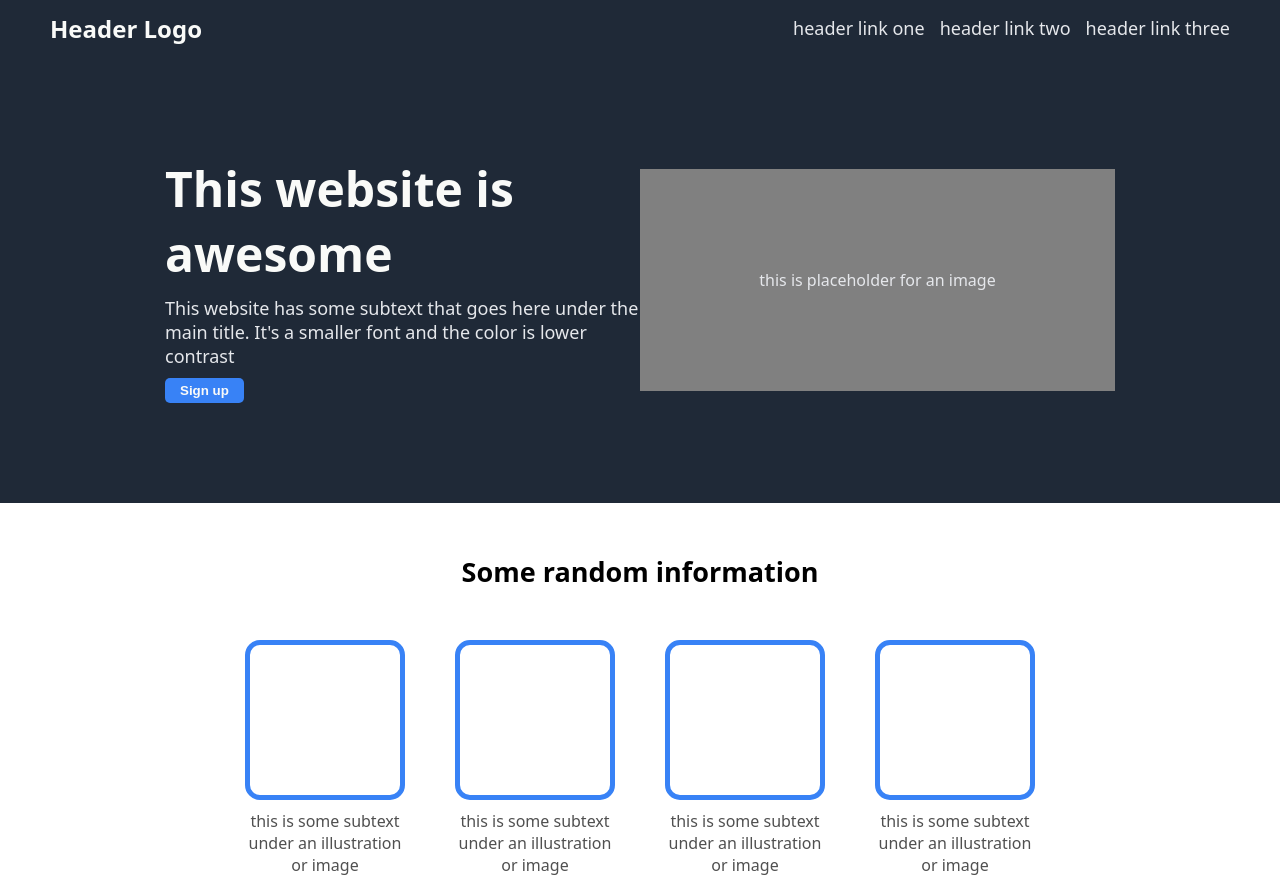
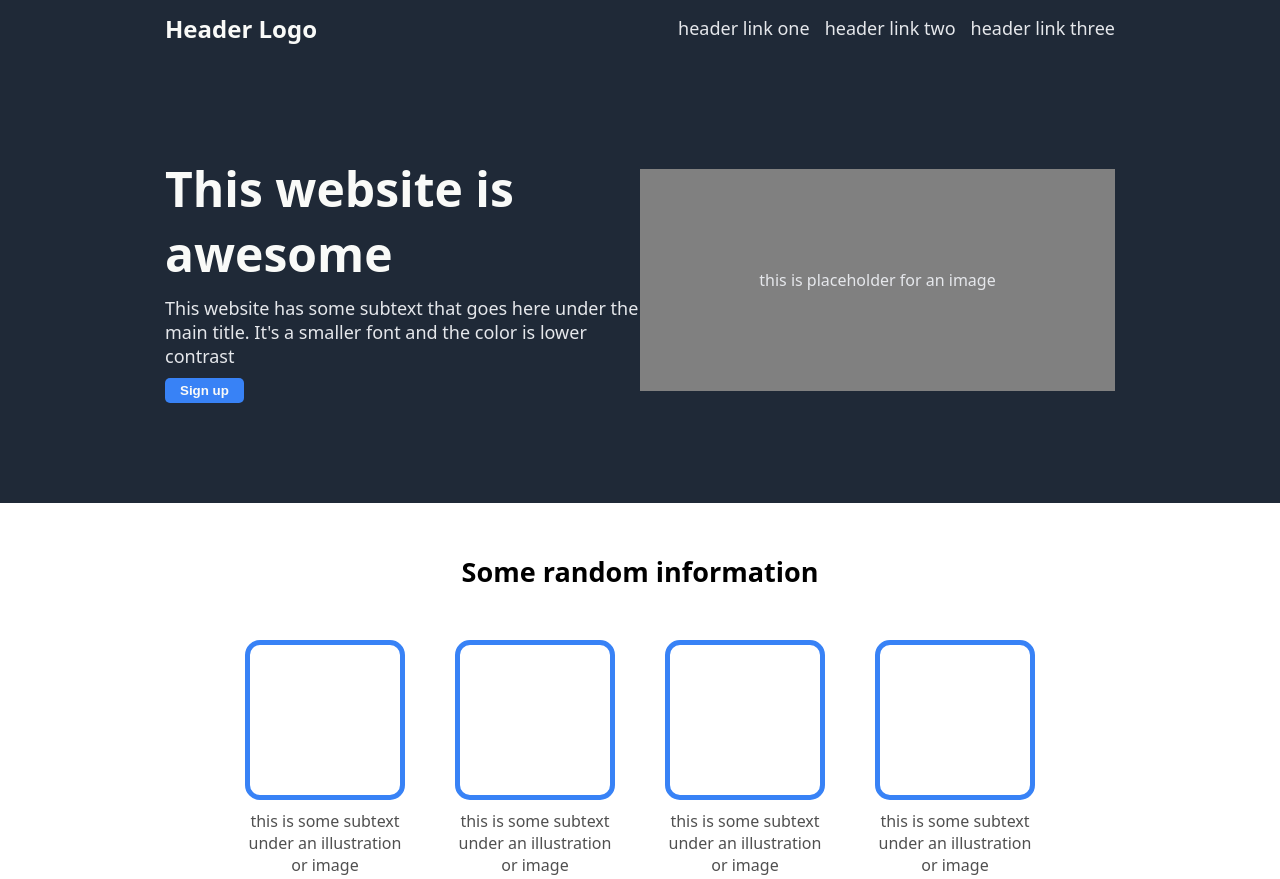
Before and after one commit to Medvideq/landing-page, a plain HTML site: page index.html in a window 1280 px wide. Shown: the top 879 px of the page. Drawn offline with Linux system fonts and the light colour scheme.

Commit message:
Fixed issue with header
fixed issue with header expanding further than hero section. Fixed using flexbox.

```diff
--- a/index.html
+++ b/index.html
@@ -8,6 +8,7 @@
 </head>
 <body>
 
+<div class="outter-header">
     <div class="header">
         <div class="logo">Header Logo</div>
         <ul>
@@ -16,6 +17,7 @@
             <li><a href="">header link three</a></li>
         </ul>
     </div>
+</div>
 
     <div class="hero">
         <div class="hero-left">
--- a/styles.css
+++ b/styles.css
@@ -5,6 +5,8 @@ body {
     flex-direction: column;
     box-sizing: border-box;
 }
+
+/* ------------HEADER------------*/
 
 .logo {
     font-size: 24px;
@@ -20,6 +22,7 @@ body {
     justify-content: space-between;
     gap: 15px;
     padding: 0 50px 0 50px;
+    flex-basis: 950px;
 }
 
 a {
@@ -33,11 +36,19 @@ li {
     flex-shrink: 1;
 }
 
+.outter-header {
+    display: flex;
+    justify-content: center;
+    background-color: #1f2937;
+}
+
 ul {
     padding: 0;
     display: flex;
     gap: 15px;
 }
+
+/* -------------HERO------------- */
 
 .hero-title {
     font-size: 48px;
@@ -81,6 +92,8 @@ button {
     padding: 100px 0 100px 0;
 }
 
+/* -----------INFORMATION TAB------------ */
+
 .action {
     display: flex;
     flex-direction: column;
@@ -118,6 +131,8 @@ button {
     color: rgb(80, 80, 80);
 }
 
+/* -------QUOTE SECTION--------- */
+
 .quote-section {
     background-color: #e5e7eb;
     display: flex;
@@ -142,6 +157,8 @@ button {
     max-width: 770px;
     padding: 100px 50px 100px 50px;
 }
+
+/* --------MODAL--------- */
 
 .modal {
     display: flex;
@@ -178,6 +195,8 @@ button {
     font-size: larger;
 }
 
+/* -------------FOOTER-------------- */
+
 .footer {
     background-color: #1f2937;
     color: #f9faf8;
@@ -187,4 +206,5 @@ button {
     justify-content: center;
     font-size: 15px;
     text-align: center;
+    flex-basis: auto;
 }
```
